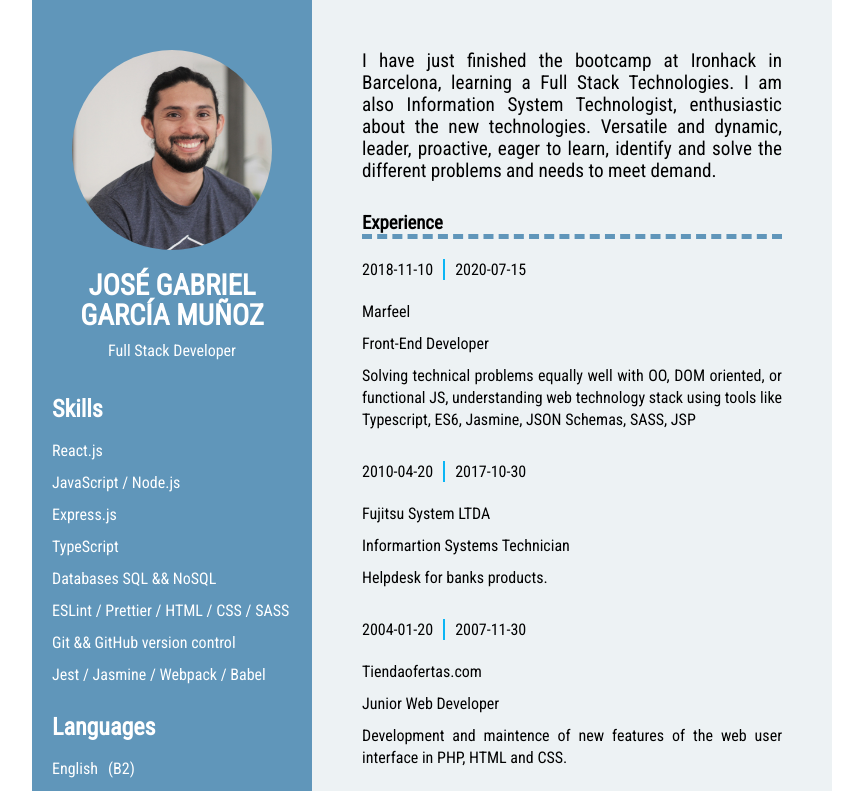
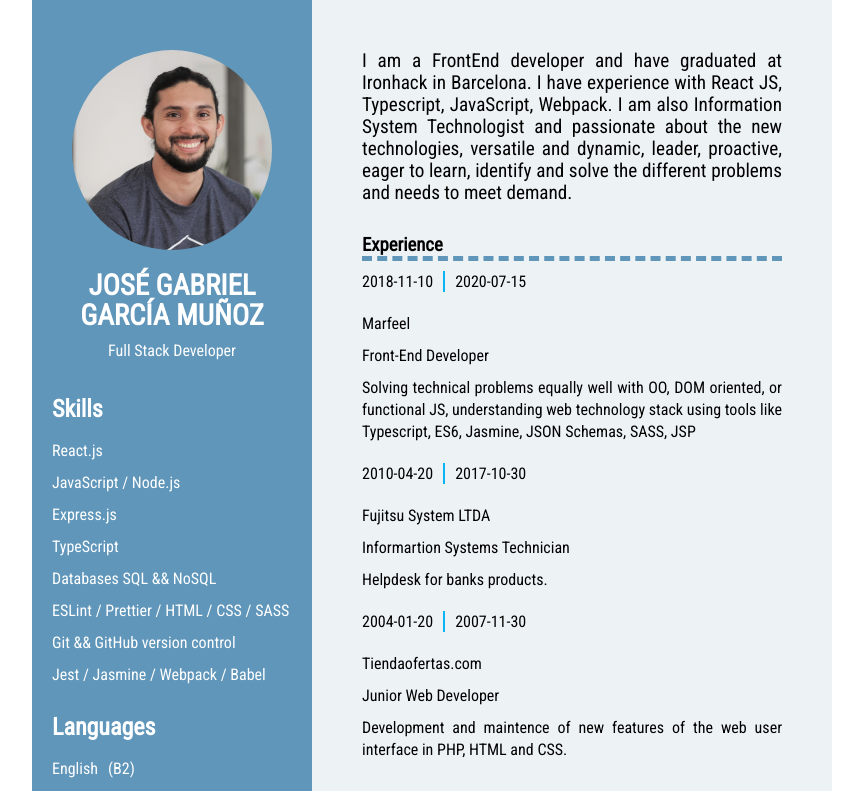
Before and after one commit to gabogarciam/resume, a React app: page / in a window 1280 px wide. Shown: the top 791 px of the page, without its empty margins (208-1071 px from the left). Built offline with nearby package versions, Linux system fonts and the light colour scheme.

Commit message:
Fix resume

```diff
--- a/src/components/Resume/Resume.scss
+++ b/src/components/Resume/Resume.scss
@@ -60,7 +60,7 @@ h3 {
 }
 
 .work__experience, .education__experience {
-    padding-top: 20px;
+    padding-top: 10px;
 }
 
 a {
--- a/src/components/Resume/ResumeData.json
+++ b/src/components/Resume/ResumeData.json
@@ -6,7 +6,7 @@
     "email": "gabogarciam71@gmail.com",
     "phone": "(+34) 677178232",
     "website": "https://gabogarciam.github.io/resume/",
-    "summary": "I have just finished the bootcamp at Ironhack in Barcelona, learning a Full Stack Technologies. I am also Information System Technologist, enthusiastic about the new technologies. Versatile and dynamic, leader, proactive, eager to learn, identify and solve the different problems and needs to meet demand.",
+    "summary": "I am a FrontEnd developer and have graduated at Ironhack in Barcelona. I have experience with React JS, Typescript, JavaScript, Webpack. I am also Information System Technologist and passionate about the new technologies, versatile and dynamic, leader, proactive, eager to learn, identify and solve the different problems and needs to meet demand.",
     "location": {
       "address": "Calle Padilla 175",
       "postalCode": "08013",
```
